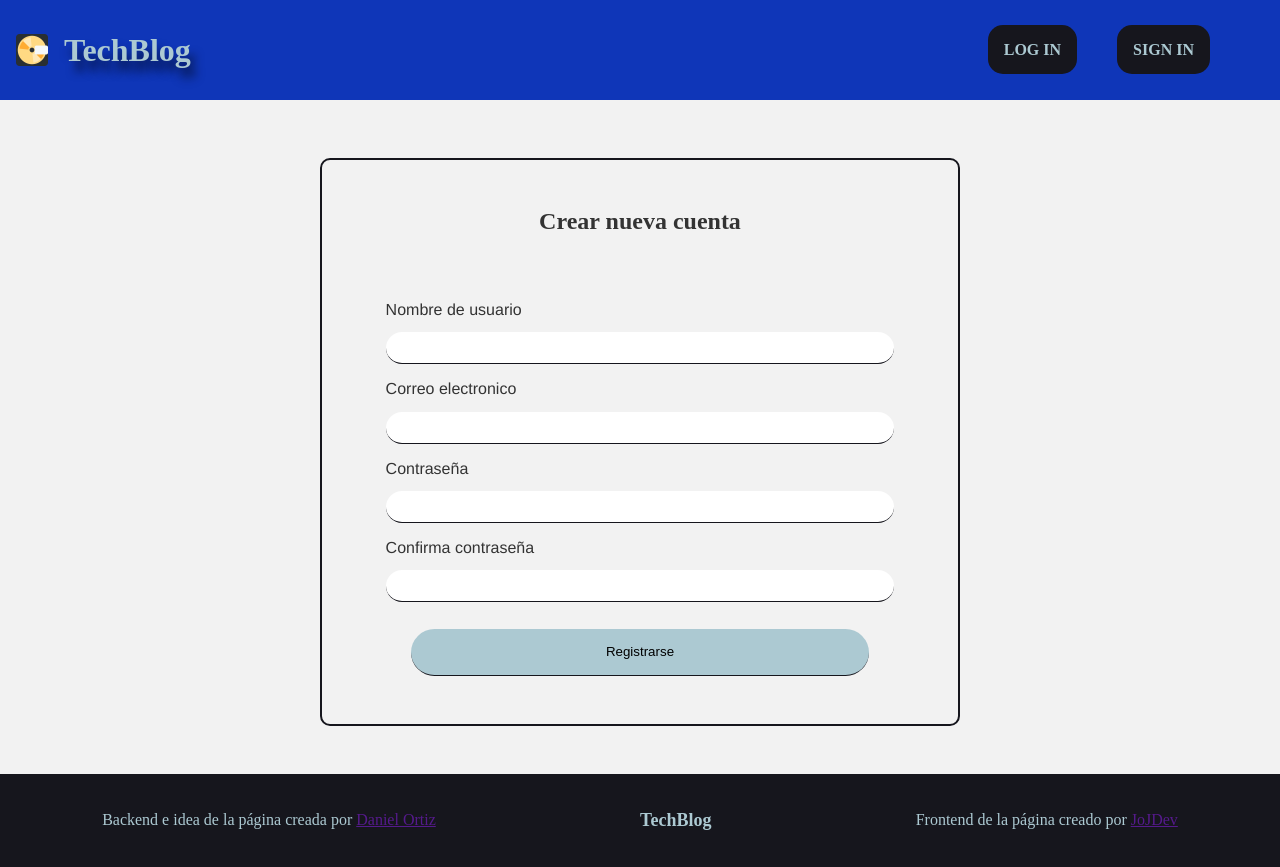
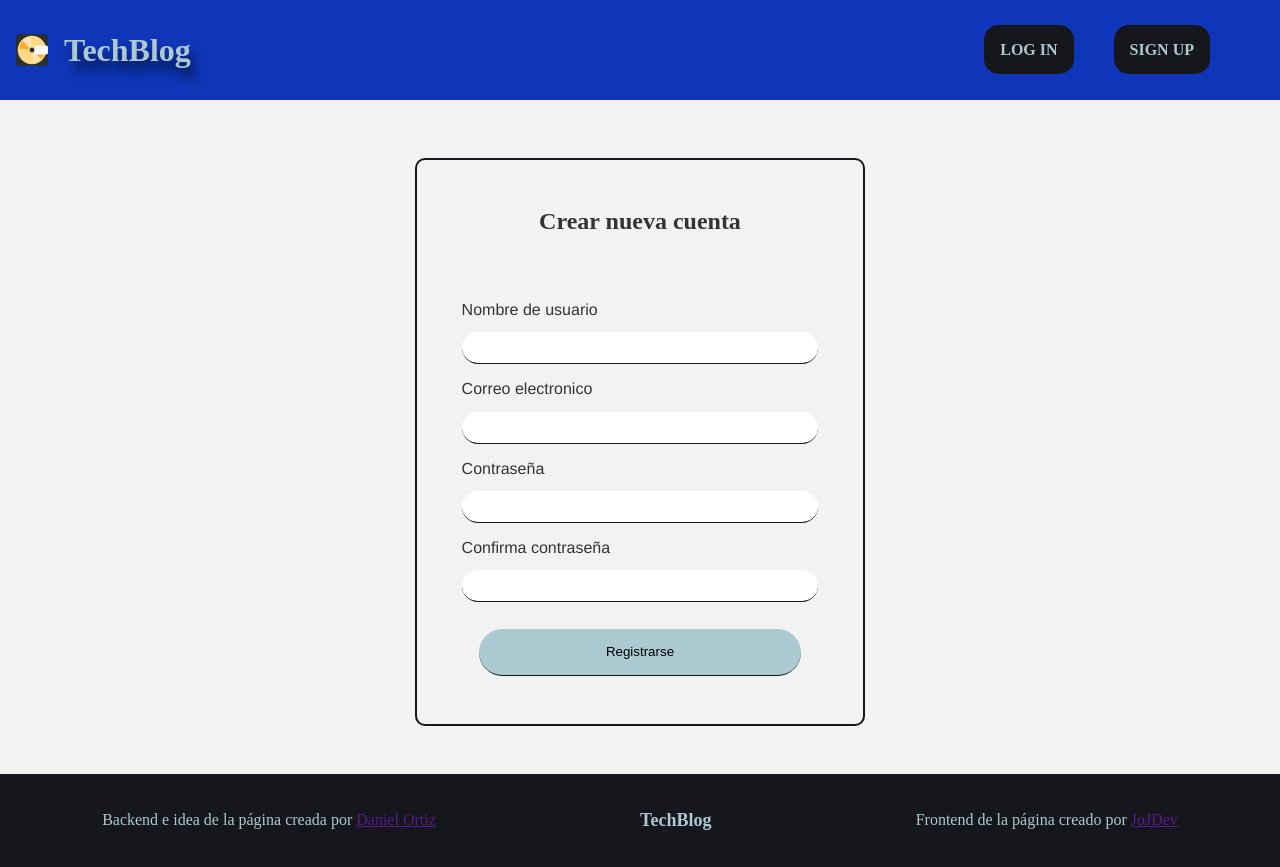
Before and after one commit to JoJDev/blog_project, a React (Vite) app: page /signin in a window 1280 px wide. Built offline with nearby package versions, Linux system fonts and the light colour scheme.

Commit message:
User Pages and some designs modificated

```diff
--- a/src/components/Footer/Footer.scss
+++ b/src/components/Footer/Footer.scss
@@ -1,6 +1,8 @@
 @use './../../common/colors';
 
 footer{
+    position: relative;
+    bottom: 0;
     width: 100%;
     display: flex;
     flex-flow: column wrap;
@@ -10,7 +12,7 @@ footer{
     background-color: colors.$colorBlack;
 
     *{
-        padding: 1.5em 0;
+        padding: 1em 0;
         max-width: 60vw;
         text-align: center;
     }
@@ -23,6 +25,8 @@ footer{
 
 @media screen and (min-width: colors.$breakPointTablet){
     footer{
+        position: relative;
+        bottom: 0;
         flex-flow: row nowrap;
         justify-content: space-around;
 
--- a/src/components/Login/Login.jsx
+++ b/src/components/Login/Login.jsx
@@ -39,7 +39,7 @@ export default function Login() {
 
             <form onSubmit={ handleSubmit }>
                 <label htmlFor="email"> Correo electronico</label>
-                <input type="email" id="email" required autofocus/>
+                <input type="email" id="email" required autoFocus/>
                 <label htmlFor="pass"> Contraseña</label>
                 <input type="password" id="pass" required/>
                 <input type="submit" value="Inicia sesión" />
--- a/src/components/Login/Login.scss
+++ b/src/components/Login/Login.scss
@@ -51,9 +51,5 @@
     }
 }
 
-@media screen and (min-width: c.$breakPointLaptop){
-    .signup__container{
-        margin: 0 1em;
-        display: flex;
-    }
-}
+// @media screen and (min-width: c.$breakPointLaptop){
+// }
--- a/src/components/Nav/Nav.jsx
+++ b/src/components/Nav/Nav.jsx
@@ -16,7 +16,7 @@ function Nav(props) {
                     <NavLink to="/login">Log in</NavLink>
                 </li>
                 <li>
-                    <NavLink to="/signin">Sign in</NavLink>
+                    <NavLink to="/signin">Sign up</NavLink>
                 </li>
             </ul>
         </nav>
--- a/src/components/Signup/Signup.scss
+++ b/src/components/Signup/Signup.scss
@@ -6,7 +6,7 @@
     align-items: center;
 
     margin: 2em auto;
-    width: 85vw;
+    width: 450px;
     border: 2px solid c.$colorBlack;
     border-radius: 10px;
     padding: 3em 0;
@@ -51,10 +51,5 @@
     }
 }
 
-@media screen and (min-width: c.$breakPointLaptop) {
-    .signup__container {
-        // margin: 1em;
-        width: 50vw;
-        display: flex;
-    }
-}
+// @media screen and (min-width: c.$breakPointLaptop) {
+// }
--- a/src/components/UserActions/UserActions.jsx
+++ b/src/components/UserActions/UserActions.jsx
@@ -1,8 +1,27 @@
+import { useContext } from 'react';
+import { UserContext } from '../../pages/UserPage';
+
+import './UserActions.scss';
 
 export default function UserActions() {
+    const {editForm, setEditForm} = useContext(UserContext);
+
+    function modify(){
+        setEditForm(!editForm);
+
+    }
+
+    function changeName(){
+
+    }
+
+    function deleteAccount(){
+
+    }
+
     return (
-        <ul>
-            <li><button >Actualizar</button></li>
+        <ul className="user_actions">
+            <li><button onClick={modify} >Modificar</button></li>
             <li><button >Cambiar nombre</button></li>
             <li><button >Eliminar cuenta</button></li>
         </ul>
--- a/src/components/UserActions/UserActions.scss
+++ b/src/components/UserActions/UserActions.scss
@@ -0,0 +1,36 @@
+@use './../../common/colors' as c;
+
+@mixin button {
+    margin: 2em auto 0;
+    width: 90%;
+    height: 3em;
+    border: 0;
+    border-bottom: 2px solid c.$colorBlack;
+    border-radius: 32px;
+    background-color: c.$color60;
+}
+
+@mixin button--hover {
+    background-color: c.$color10;
+    color: c.$colorLight;
+
+}
+
+.user_actions {
+    display: flex;
+    justify-content: center;
+    list-style: none;
+
+    li {
+        width: 30%;
+
+        button {
+            @include button();
+        }
+
+        button:hover{
+            @include button--hover();
+        }
+    }
+
+}
--- a/src/components/UserInfo/UserInfo.jsx
+++ b/src/components/UserInfo/UserInfo.jsx
@@ -1,6 +1,9 @@
-import { useState, useEffect } from "react";
+import { useState, useEffect, useContext } from "react";
+import { UserContext } from "../../pages/UserPage";
 
-import axios from "axios"
+import axios from "axios";
+
+import './UserInfo.scss';
 
 export default function UserInfo({ infoURL }) {
 
@@ -53,24 +56,24 @@ export default function UserInfo({ infoURL }) {
     }
 
     return (
-        <form onSubmit={ () => { } }>
+        <form className="user_info" onSubmit={ () => { } }>
             <label htmlFor="name">Nombre: </label>
-            <input type="text" id='name' value={ "sad" } disabled />
+            <input type="text" id='name' value={ "dato" } disabled />
             <label htmlFor="lastname">Apellidos: </label>
-            <input type="text" id='lastname' value={ "sad" } disabled />
+            <input type="text" id='lastname' value={ "dato" } disabled />
             <label htmlFor="username">Nombre de usuario: </label>
-            <input type="text" id='username' value={ "sad" } disabled />
+            <input type="text" id='username' value={ "dato" } disabled />
             <label htmlFor="email">Correo electrónico: </label>
-            <input type="email" id='email' value={ "sad" } disabled />
+            <input type="email" id='email' value={ "dato" } disabled />
             <label htmlFor="facebook">Facebook: </label>
-            <input type="url" id='facebook' value={ "sad" } disabled />
+            <input type="url" id='facebook' value={ "dato" } disabled />
             <label htmlFor="twitter">Twitter </label>
-            <input type="url" id='twitter' value={ "sad" } disabled />
+            <input type="url" id='twitter' value={ "dato" } disabled />
             <label htmlFor="twitch">Twitch: </label>
-            <input type="url" id='twitch' value={ "sad" } disabled />
+            <input type="url" id='twitch' value={ "dato" } disabled />
 
+            <input type="reset" value="Resetear" style={{}}/>
             <input type="submit" value="Cambiar" />
-            <input type="reset" value="Resetear" />
 
         </form>
     );
--- a/src/components/UserInfo/UserInfo.scss
+++ b/src/components/UserInfo/UserInfo.scss
@@ -0,0 +1,58 @@
+@use './../../common/colors' as c;
+
+.user_info {
+    display: grid;
+    grid-template-columns: 25% 70%;
+    gap: 15px 10px;
+
+    justify-content: center;
+    font-family: 'Franklin Gothic Medium', 'Arial Narrow', Arial, sans-serif;
+    margin: 2em 1ex 1em;
+
+    input {
+        justify-self: normal;
+        align-self: center;
+        height: 2em;
+
+        width: 100%;
+        border: 0;
+        border-bottom: 1px solid c.$colorBlack;
+        padding: 0 10px;
+    }
+
+    @mixin button {
+        margin: 2em auto 0;
+        width: 90%;
+        height: 3.5em;
+        border-radius: 32px;
+        background-color: c.$color60;
+    }
+
+    @mixin button--hover {
+        background-color: c.$color10;
+        color: c.$colorLight;
+
+    }
+
+    input[type="submit"] {
+        display: none;
+        @include button()
+    }
+
+    input[type="submit"]:hover {
+        @include button--hover()
+    }
+
+    input[type="reset"] {
+        display: none;
+        @include button()
+    }
+
+    input[type="reset"]:hover {
+        @include button--hover()
+    }
+
+
+
+
+}
--- a/src/pages/UserPage.jsx
+++ b/src/pages/UserPage.jsx
@@ -3,7 +3,25 @@ import Main from '../components/Main/Main';
 import Footer from '../components/Footer/Footer';
 import UserInfo from '../components/UserInfo/UserInfo';
 import UserActions from '../components/UserActions/UserActions';
-import { Link } from 'react-router-dom';
+import { createContext, useState } from 'react';
+
+export const UserContext = createContext();
+
+export function UserContextProvider(props) {
+    const [editForm, setEditForm] = useState(false);
+    const [userInfo, setUserInfo] = useState({});
+
+
+    return (
+        <UserContext.Provider value={ {
+            editForm: editForm,
+            setEditForm: setEditForm,
+            userInfo: userInfo,
+        } }>
+            { props.children }
+        </UserContext.Provider>
+    );
+}
 
 export default function SignUpPage() {
 
@@ -17,9 +35,12 @@ export default function SignUpPage() {
         <>
             <Header />
             <Main>
-
-                <UserActions infoURL={userURL} />
-                <UserInfo />
+                {/* <UserActions />
+                <UserInfo infoURL={ userURL } /> */}
+                <UserContextProvider>
+                    <UserActions />
+                    <UserInfo infoURL={ userURL } />
+                </UserContextProvider>
 
             </Main>
             <Footer />
```
